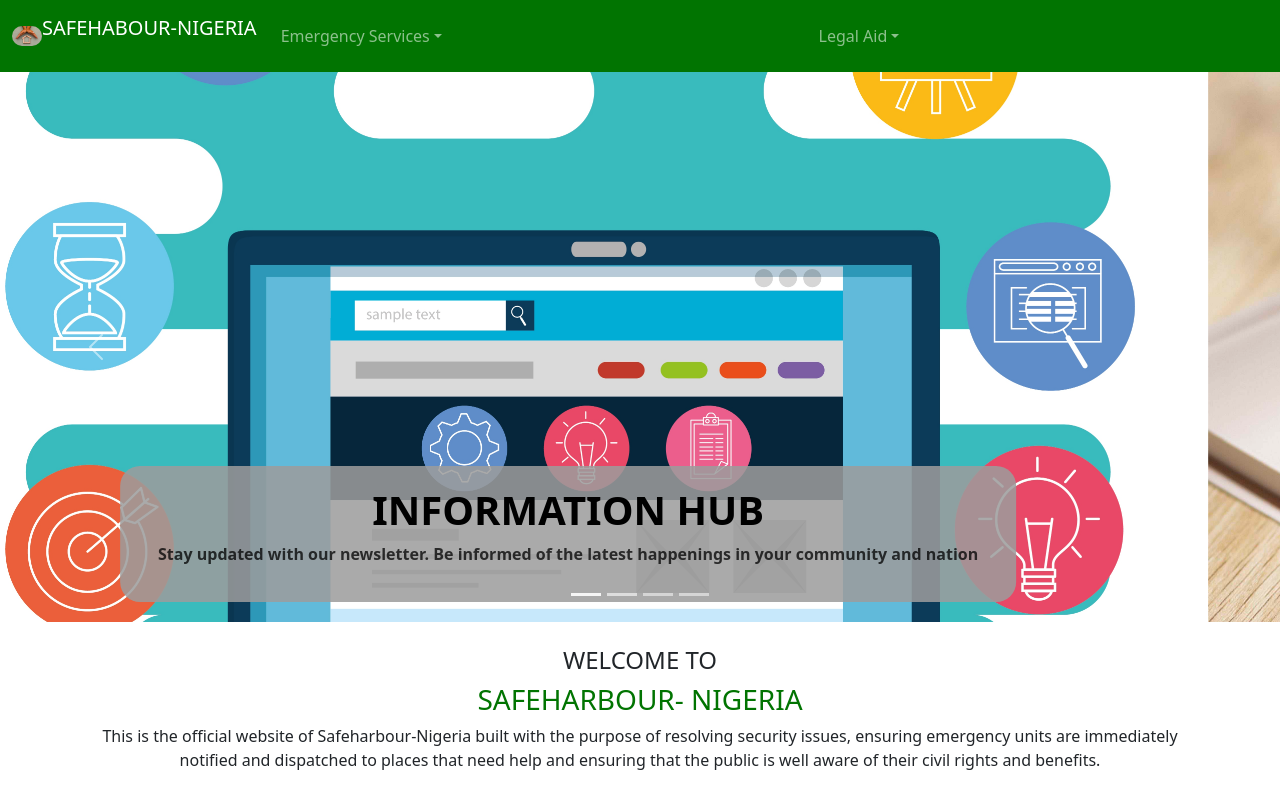
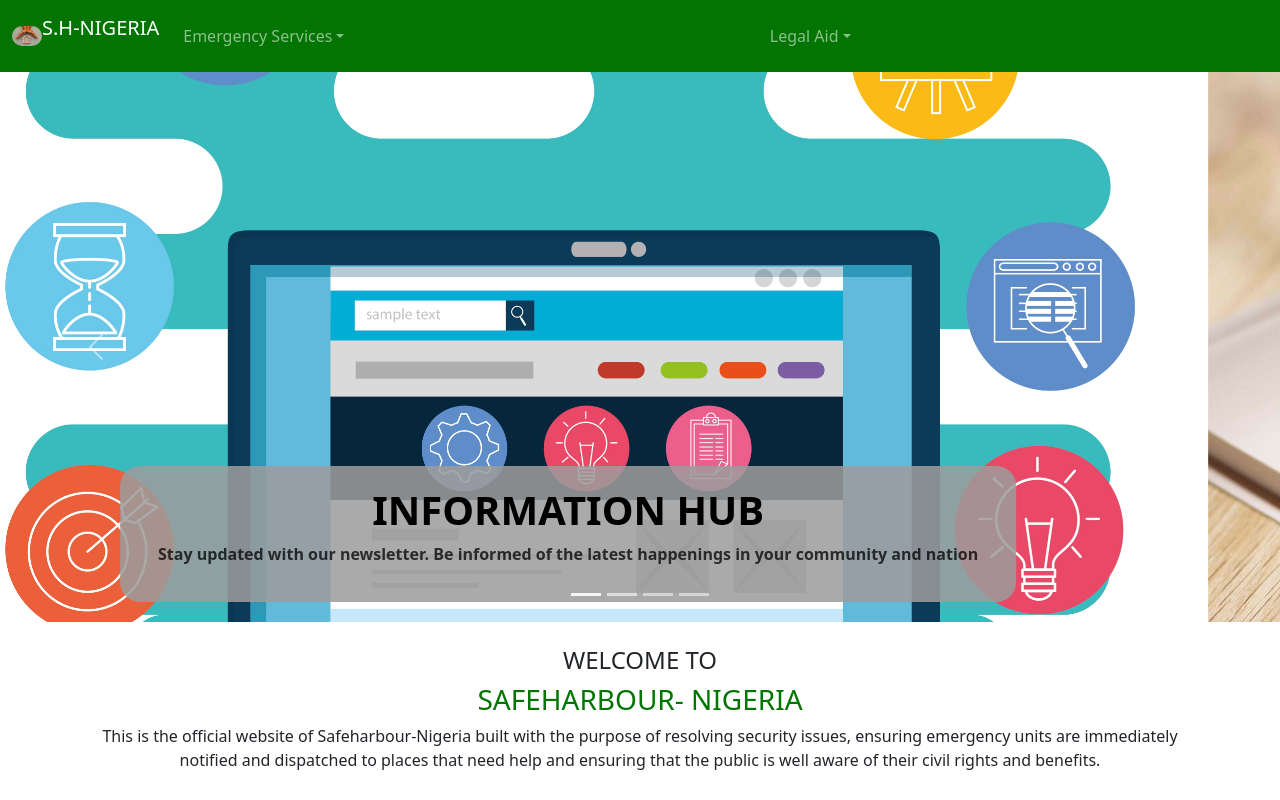
Before and after one commit to akiru01/Safehabour-Nigeria, a plain HTML site: page index.html in a window 1280 px wide. Shown: the top 800 px of the page. Drawn offline with Linux system fonts and the light colour scheme.

Commit message:
Update index.html

```diff
--- a/index.html
+++ b/index.html
@@ -33,7 +33,7 @@
                <div class="container-fluid">
                     <img src="images/hands-enclosing-wooden-house.jpg" alt="" height="20px"
                          style="border-radius: 30px;">
-                    <p class="navbar-brand" href="#" style="font: 15px;">SAFEHABOUR-NIGERIA</p>
+                    <p class="navbar-brand" href="#" style="font: 15px;">S.H-NIGERIA</p>
                     <button class="navbar-toggler" type="button" data-bs-toggle="collapse"
                          data-bs-target="#navbarsExample05" aria-controls="navbarsExample05" aria-expanded="false"
                          aria-label="Toggle navigation">
```
